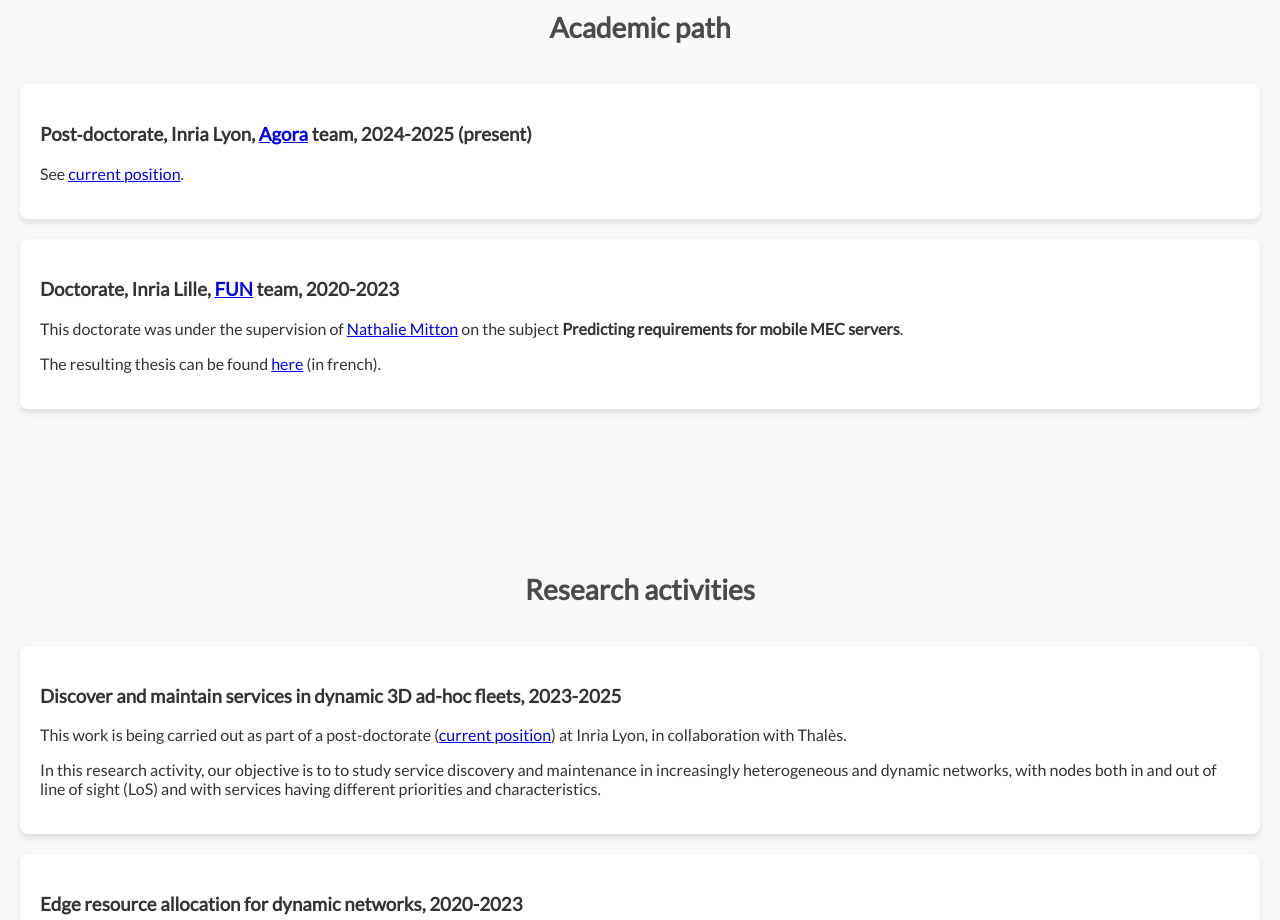
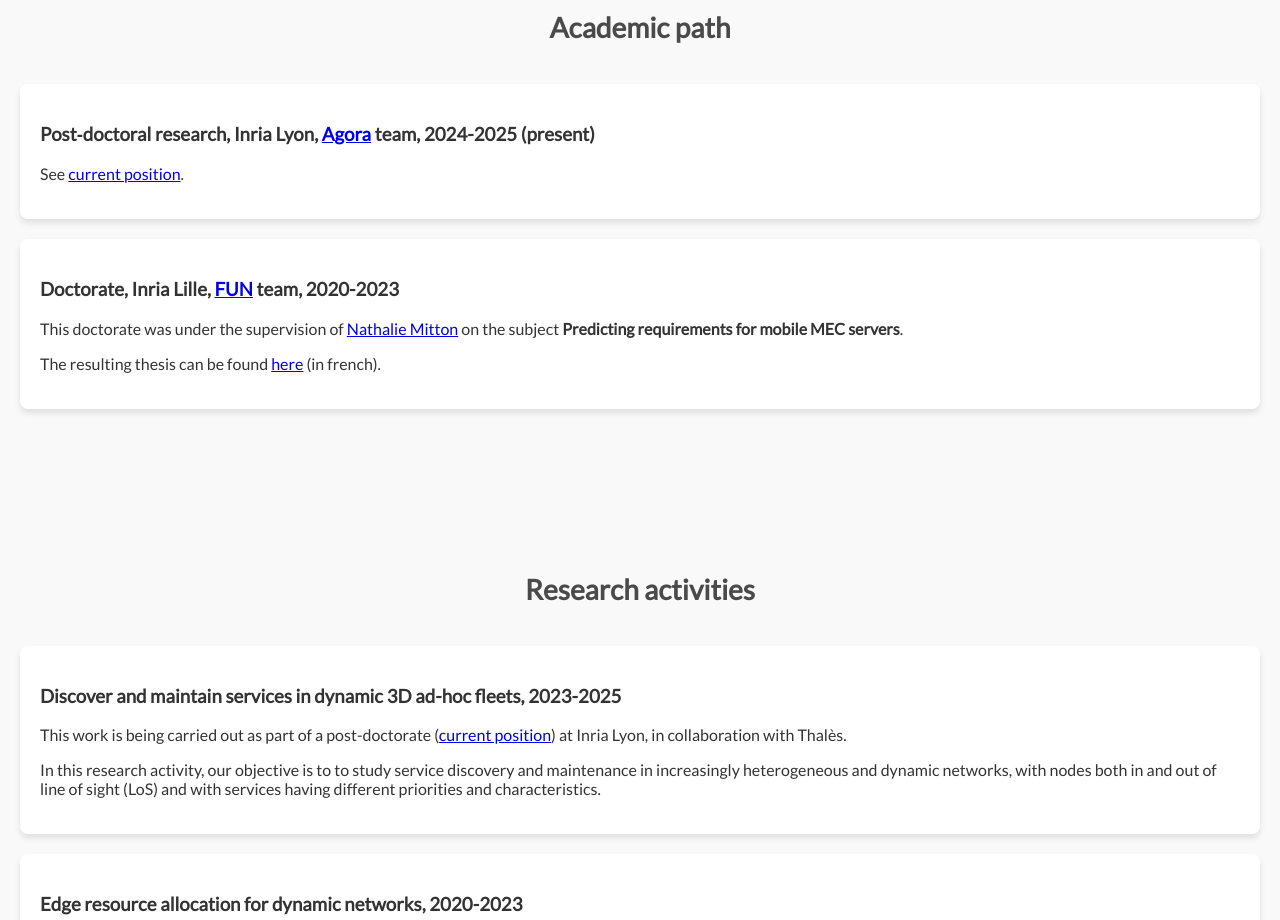
Before and after one commit to ntamd/cv-nina-tamdrari, a plain HTML site: page index.html in a window 1280 px wide. Shown: the part 900-1820 px from the top of the page. Drawn offline with Linux system fonts and the light colour scheme.

Commit message:
Update index.html

```diff
--- a/index.html
+++ b/index.html
@@ -67,7 +67,7 @@
 <section id="academic path">
   <h2>Academic path</h2>
   <div class="card">
-    <h3>Post‐doctorate, Inria Lyon,
+    <h3>Post‐doctoral research, Inria Lyon,
       <a href="https://team.inria.fr/agora/fr/">Agora</a> team,
       2024-2025 (present)</h3>
     <p>
```
